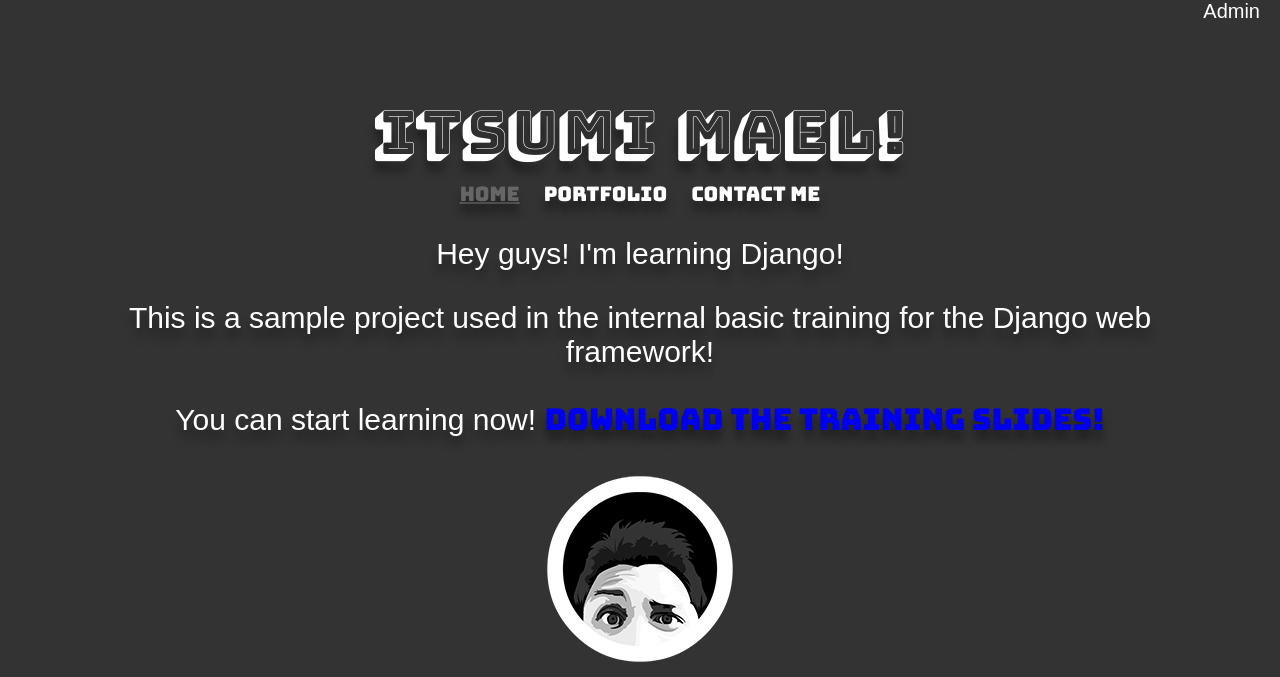
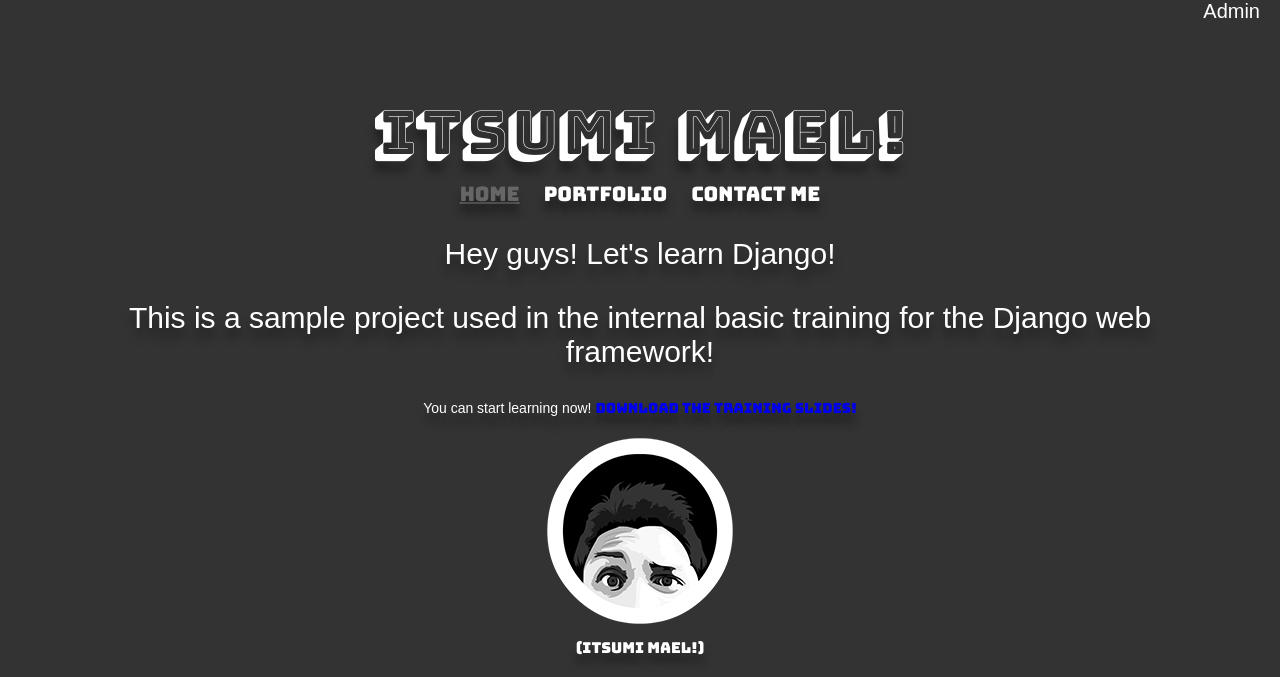
Before and after one commit to maelnasir/maelsite, a Django app: page /home/ in a window 1280 px wide. Shown: the top 677 px of the page. Run offline with Django 4.2, Linux system fonts and the light colour scheme; data comes from the database, SQL or seed files in the repository; some web fonts are replaced.

Commit message:
modified:   maelapp/views.py modified:   static/css/maelapp.css modified:   templates/base_content.html

```diff
--- a/maelapp/views.py
+++ b/maelapp/views.py
@@ -3,7 +3,7 @@ from maelapp.forms import FeedbackForm
 from maelapp.models import Portfolio, UploadImage
 
 siteTitle = "Itsumi Mael!"
-msgIndex = "Hey guys! I'm learning Django!"
+msgIndex = "Hey guys! Let's learn Django!"
 msgPortfolio = "A list of my most recent projects."
 msgContactUs = "Let's connect!"
 
--- a/static/css/maelapp.css
+++ b/static/css/maelapp.css
@@ -4,6 +4,7 @@ a { text-decoration: none; font-family: 'Bungee', sans-serif; }
 h1 { font-family: 'Bungee Shade', sans-serif; font-weight: 400; font-size: 60px; line-height: 65px; padding:0; margin: 0; pointer-events: none; }
 h3 { font-family: 'Bungee', sans-serif; font-weight: 400; font-size: 15px; line-height: 15px; padding:0; margin: 10px 0 0; pointer-events: none; }
 p { font-family: 'Bungee Hairline', sans-serif; font-size: 30px; }
+p.paraLearn { font-size: 14px; }
 img { border: 0 none; }
 
 .maAdminLink { font-family: 'Bungee Hairline', sans-serif; font-size: 20px; color: #fff; position: fixed; top:0; left: calc(100% - 20px); transform: translateX(-100%); }
--- a/templates/base_content.html
+++ b/templates/base_content.html
@@ -3,7 +3,7 @@
 
 {% block index %}
         <p>This is a sample project used in the internal basic training for the Django web framework!</p>
-        <p>You can start learning now! <a href="{% static 'pdf/Django 101 - Basic Training.pdf' %}">Download the training slides!</a></p>
+        <p class="paraLearn">You can start learning now! <a href="{% static 'pdf/Django 101 - Basic Training.pdf' %}" target="_blank">Download the training slides!</a></p>
         <div class="animate__animated animate__zoomIn">
             {% for x in frontImage %}
             <a href="{% url 'admin:index' %}" target="_blank">
```
